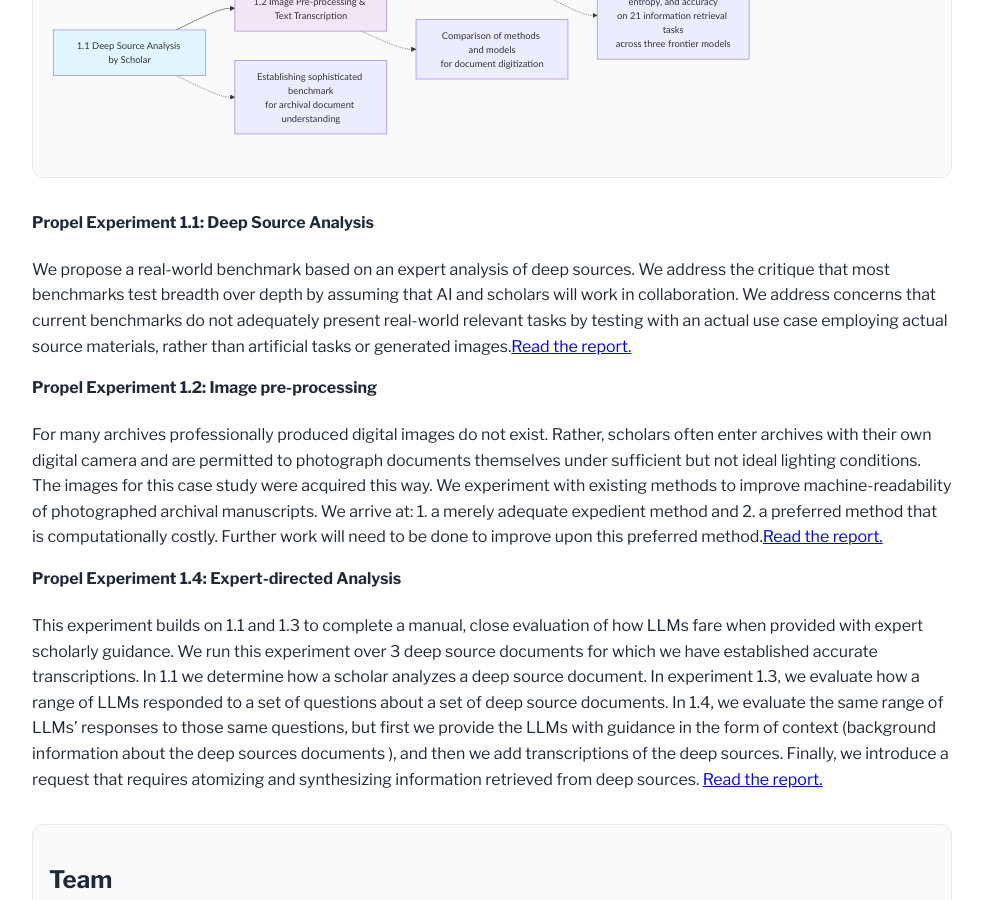
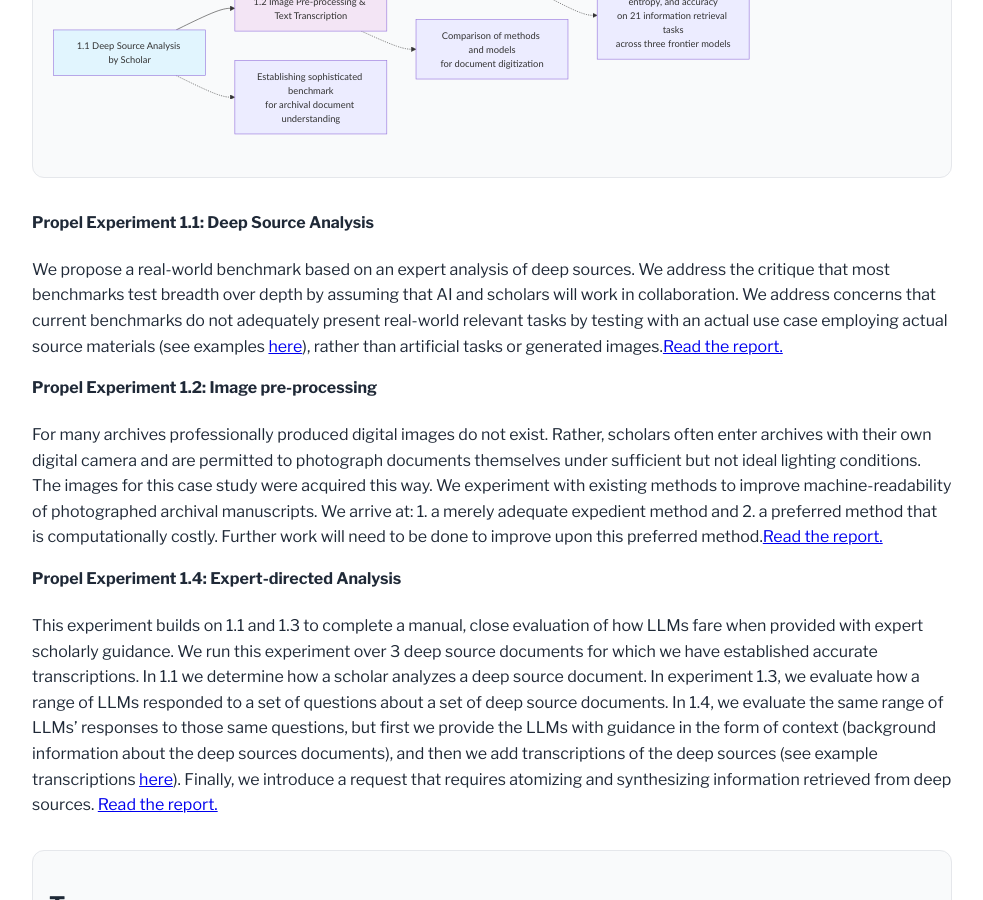
Before and after one commit to sets-architecture/sets-architecture.github.io, a Jekyll site: the page built from index.md, in a window 1280 px wide and 900 px high, scrolled down 1569 px. Shown: the whole window, without its empty margins (148-1131 px from the left). Built offline with Jekyll 4.4.1, drawn with Linux system fonts in a browser that asks for light colours.

Commit message:
Refine descriptions in Propel Experiment sections
Updated text to enhance clarity and provide examples.

```diff
--- a/index.md
+++ b/index.md
@@ -69,11 +69,11 @@
   </div>
 
 <h4 id="outcomes-title" style="margin-top:0;">Propel Experiment 1.1: Deep Source Analysis</h4>
-<p>We propose a real-world benchmark based on an expert analysis of deep sources. We address the critique that most benchmarks test breadth over depth by assuming that AI and scholars will work in collaboration. We address concerns that current benchmarks do not adequately present real-world relevant tasks by testing with an actual use case employing actual source materials, rather than artificial tasks or generated images.<a href="/propel-1.1/">Read the report.</a></p>
+<p>We propose a real-world benchmark based on an expert analysis of deep sources. We address the critique that most benchmarks test breadth over depth by assuming that AI and scholars will work in collaboration. We address concerns that current benchmarks do not adequately present real-world relevant tasks by testing with an actual use case employing actual source materials (see examples <a href="/archives/">here</a>), rather than artificial tasks or generated images.<a href="/propel-1.1/">Read the report.</a></p>
 <h4 id="outcomes-title" style="margin-top:0;">Propel Experiment 1.2: Image pre-processing</h4>
 <p>For many archives professionally produced digital images do not exist. Rather, scholars often enter archives with their own digital camera and are permitted to photograph documents themselves under sufficient but not ideal lighting conditions. The images for this case study were acquired this way. We experiment with existing methods to improve machine-readability of photographed archival manuscripts. We arrive at: 1. a merely adequate expedient method and 2. a preferred method that is computationally costly. Further work will need to be done to improve upon this preferred method.<a href="/propel-1.2/">Read the report.</a></p>
 <h4 id="outcomes-title" style="margin-top:0;">Propel Experiment 1.4: Expert-directed Analysis</h4>
-<p>This experiment builds on 1.1 and 1.3 to complete a manual, close evaluation of how LLMs fare when provided with expert scholarly guidance. We run this experiment over 3 deep source documents for which we have established accurate transcriptions. In 1.1 we determine how a scholar analyzes a deep source document. In experiment 1.3, we evaluate how a range of LLMs responded to a set of questions about a set of deep source documents. In 1.4, we evaluate the same range of LLMs’ responses to those same questions, but first we provide the LLMs with guidance in the form of context (background information about the deep sources documents ), and then we add transcriptions of the deep sources. Finally, we introduce a request that requires atomizing and synthesizing information retrieved from deep sources. <a href="/propel-1.4/">Read the report.</a></p>
+<p>This experiment builds on 1.1 and 1.3 to complete a manual, close evaluation of how LLMs fare when provided with expert scholarly guidance. We run this experiment over 3 deep source documents for which we have established accurate transcriptions. In 1.1 we determine how a scholar analyzes a deep source document. In experiment 1.3, we evaluate how a range of LLMs responded to a set of questions about a set of deep source documents. In 1.4, we evaluate the same range of LLMs’ responses to those same questions, but first we provide the LLMs with guidance in the form of context (background information about the deep sources documents), and then we add transcriptions of the deep sources (see example transcriptions <a href="/archives/">here</a>). Finally, we introduce a request that requires atomizing and synthesizing information retrieved from deep sources. <a href="/propel-1.4/">Read the report.</a></p>
 </section>
 
 <section id="team" class="card" aria-labelledby="team-title">
```
